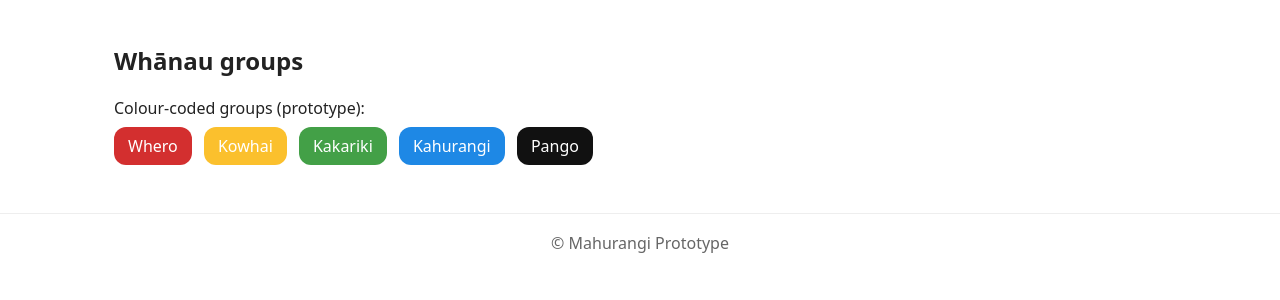
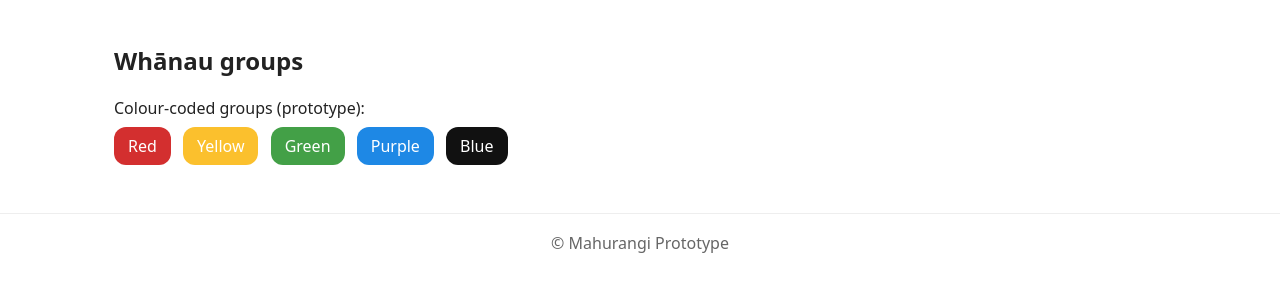
Before and after one commit to mahuec45/websiteproto, a Flask app: page /whanaus in a window 1280 px wide. Shown: the part 73-373 px from the top of the page. Run offline with Flask 3, Linux system fonts and the light colour scheme.

```diff
--- a/website proto/app.py
+++ b/website proto/app.py
@@ -4,9 +4,9 @@ app = Flask(__name__)
 
 # --- Simple in-memory student data (no images) ---
 students = [
-    {"name": "Taakua Taake", "whanau": "Whero",   "initials": "TT", "bio": "Student from Kiribati."},
-    {"name": "Louise Treadwell", "whanau": "Kowhai", "initials": "LT", "bio": "Prefect and sports leader."},
-    {"name": "Leanne Sayers", "whanau": "Kakariki", "initials": "LS", "bio": "Interested in music and art."}
+    {"name": "Taakua Taake", "whanau": "Green",   "initials": "TT", "bio": "Student from Kiribati."},
+    {"name": "Louise Treadwell", "whanau": "Yellow", "initials": "LT", "bio": "Prefect and sports leader."},
+    {"name": "Leanne Sayers", "whanau": "Red", "initials": "LS", "bio": "Interested in music and art."}
 ]
 
 # Helper: find student by exact name
--- a/website proto/templates/whanaus.html
+++ b/website proto/templates/whanaus.html
@@ -3,10 +3,10 @@
   <h2>Whānau groups</h2>
   <p>Colour-coded groups (prototype):</p>
   <div class="whanau-row">
-    <span class="whanau-pill whanau-whero">Whero</span>
-    <span class="whanau-pill whanau-kowhai">Kowhai</span>
-    <span class="whanau-pill whanau-kakariki">Kakariki</span>
-    <span class="whanau-pill whanau-kahurangi">Kahurangi</span>
-    <span class="whanau-pill whanau-pango">Pango</span>
+    <span class="whanau-pill whanau-whero">Red</span>
+    <span class="whanau-pill whanau-kowhai">Yellow</span>
+    <span class="whanau-pill whanau-kakariki">Green</span>
+    <span class="whanau-pill whanau-kahurangi">Purple</span>
+    <span class="whanau-pill whanau-pango">Blue</span>
   </div>
 {% endblock %}
```
